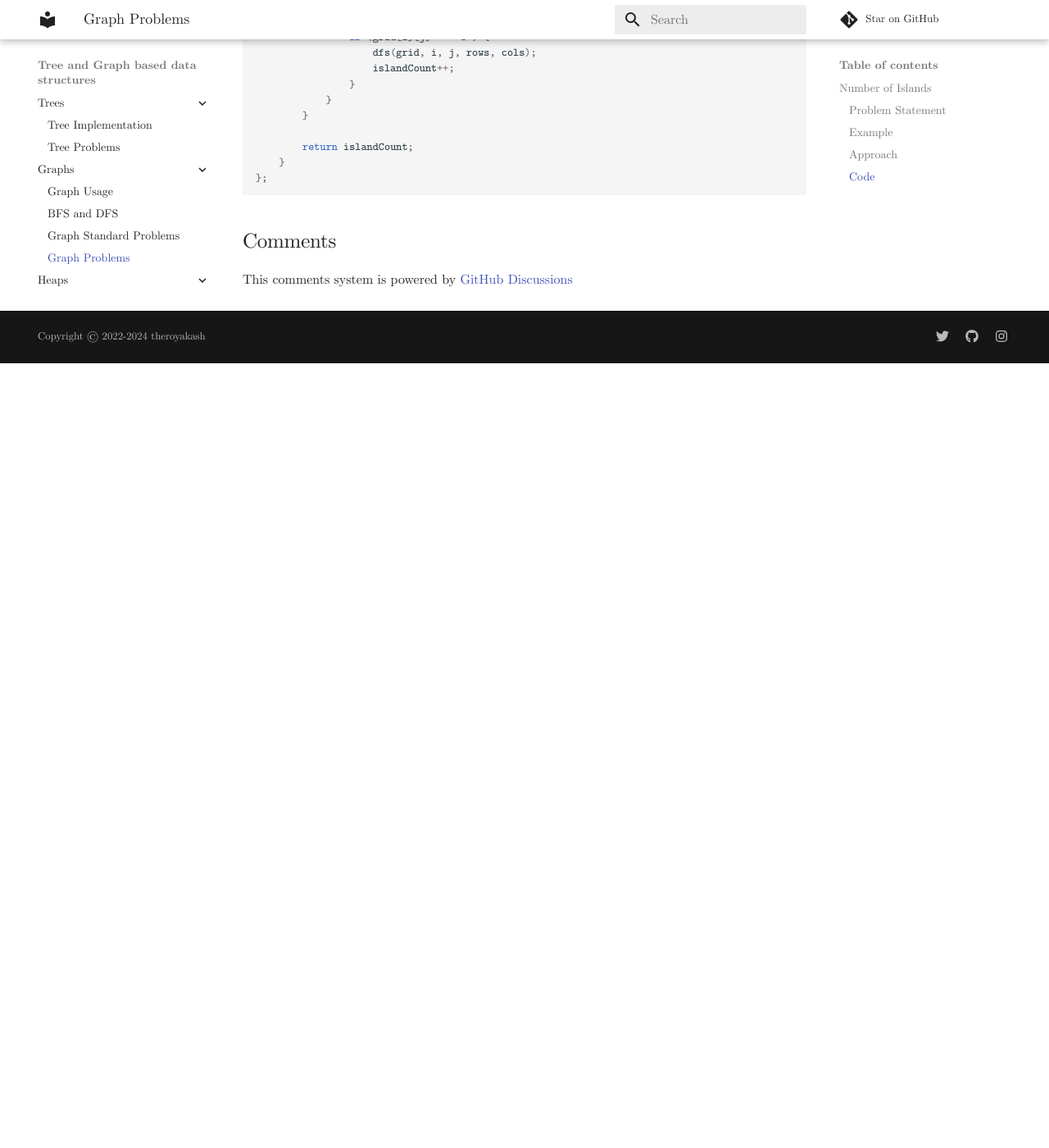
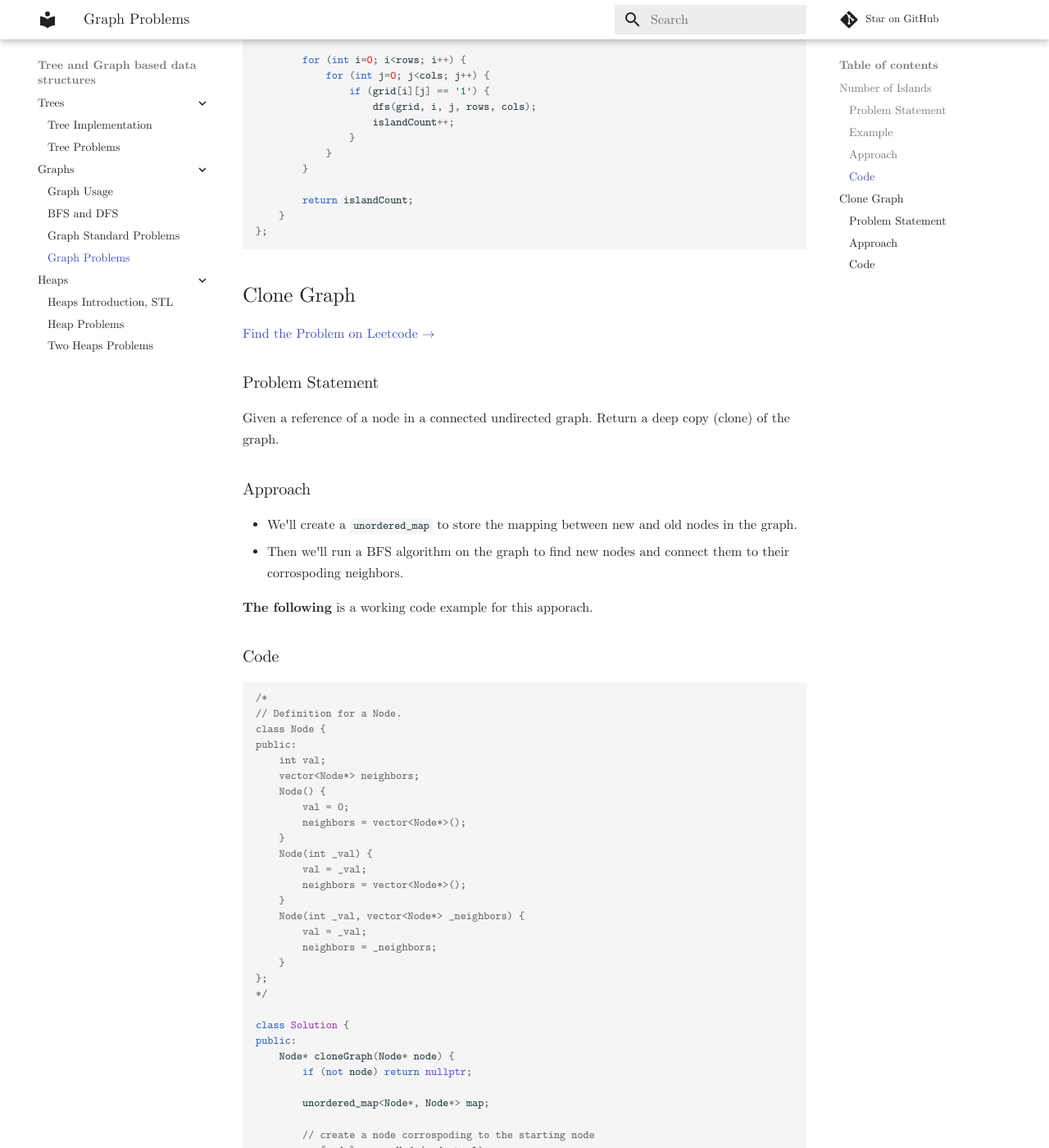
Before and after one commit to theroyakash/algorithms.theroyakash.com, an MkDocs documentation site: the page built from docs/graph/problems.md, in a window 1280 px wide and 1400 px high, scrolled down 1764 px. Shown: the whole window at 82% size. Built offline with MkDocs 1.6.1 and Material for MkDocs 9.7.7, drawn with Linux system fonts in a browser that asks for light colours; comment, search, counter and statistics services are not loaded; before the commit the page ends 2207 px from its top, so only the background shows below that; some of the changed text lies outside the part shown.

Commit message:
added Clone Graph problem

````diff
--- a/docs/graph/problems.md
+++ b/docs/graph/problems.md
@@ -1,4 +1,8 @@
 # Graph standard problems
+
+**Questions Discussed**
+- [Number of Islands](#number-of-islands)
+- [Clone Graph](#clone-graph)
 
 ## Number of Islands
 [Find the problem on leetcode $\to$](https://leetcode.com/problems/number-of-islands/)
@@ -78,3 +82,73 @@
     }
 };
 ```
+
+## Clone Graph
+[Find the Problem on Leetcode $\to$](https://leetcode.com/problems/clone-graph/)
+### Problem Statement
+Given a reference of a node in a connected undirected graph. Return a deep copy (clone) of the graph.
+
+### Approach
+- We'll create a `unordered_map` to store the mapping between new and old nodes in the graph.
+- Then we'll run a BFS algorithm on the graph to find new nodes and connect them to their corrospoding neighbors.
+
+**The following** is a working code example for this apporach.
+
+### Code
+```cpp
+/*
+// Definition for a Node.
+class Node {
+public:
+    int val;
+    vector<Node*> neighbors;
+    Node() {
+        val = 0;
+        neighbors = vector<Node*>();
+    }
+    Node(int _val) {
+        val = _val;
+        neighbors = vector<Node*>();
+    }
+    Node(int _val, vector<Node*> _neighbors) {
+        val = _val;
+        neighbors = _neighbors;
+    }
+};
+*/
+
+class Solution {
+public:
+    Node* cloneGraph(Node* node) {
+        if (not node) return nullptr;
+
+        unordered_map<Node*, Node*> map;
+
+        // create a node corrospoding to the starting node
+        map[node] = new Node(node->val);
+
+        queue<Node*> q;
+        q.push(node);
+
+        while (!q.empty()) {
+            Node* current = q.front();
+            q.pop();
+
+            // for all neighbor of current check if we visited that or not?
+            // if we don't visit we enter it in the map
+            for (int i=0; i< current->neighbors.size(); i++) {
+                auto neighbor = current->neighbors[i];
+
+                if (map.find(neighbor) == map.end()) {
+                    map[neighbor] = new Node(neighbor->val);
+                    q.push(neighbor);
+                }
+
+                map[current]->neighbors.push_back(map[neighbor]);
+            }
+        }
+
+        return map[node];
+    }
+};
+```
````
